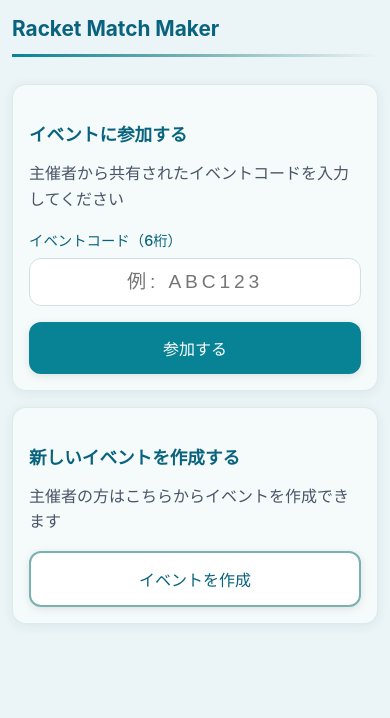
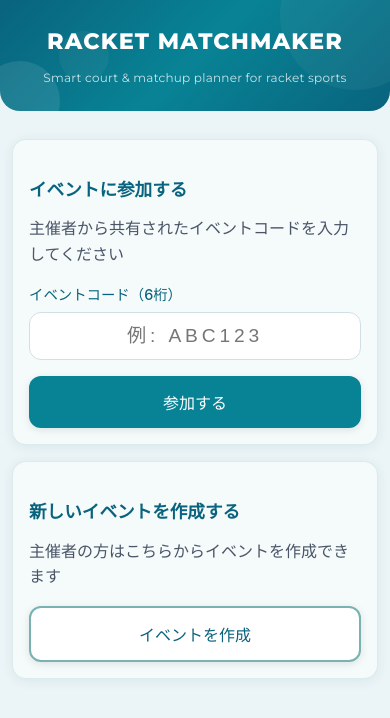
Before and after one commit to AtsukoKonno/racket-match-maker, a React (Vite) app in the folder frontend/: page / in a window 390 px wide. Shown: the top 718 px of the page. Built offline with nearby package versions, Linux system fonts and the light colour scheme; no server answers.

Commit message:
Add header banner with teal gradient and Montserrat font

```diff
--- a/frontend/index.html
+++ b/frontend/index.html
@@ -3,7 +3,10 @@
   <head>
     <meta charset="UTF-8" />
     <meta name="viewport" content="width=device-width, initial-scale=1.0" />
-    <title>ラケットスポーツ マッチメイカー</title>
+    <title>Racket Matchmaker</title>
+    <link rel="preconnect" href="https://fonts.googleapis.com">
+    <link rel="preconnect" href="https://fonts.gstatic.com" crossorigin>
+    <link href="https://fonts.googleapis.com/css2?family=Montserrat:wght@400;600;800&display=swap" rel="stylesheet">
   </head>
   <body>
     <div id="root"></div>
--- /dev/null
+++ b/frontend/src/components/Header.tsx
@@ -0,0 +1,14 @@
+export default function Header() {
+  return (
+    <header className="app-header">
+      <div className="header-content">
+        <h1 className="header-title">RACKET MATCHMAKER</h1>
+        <p className="header-subtitle">Smart court & matchup planner for racket sports</p>
+      </div>
+      {/* 抽象的な装飾シェイプ */}
+      <div className="header-shape header-shape-1"></div>
+      <div className="header-shape header-shape-2"></div>
+      <div className="header-shape header-shape-3"></div>
+    </header>
+  );
+}
--- a/frontend/src/pages/Home.tsx
+++ b/frontend/src/pages/Home.tsx
@@ -2,6 +2,7 @@ import { useState } from 'react';
 import { useNavigate } from 'react-router-dom';
 import { EventSummary } from '../types';
 import { API_BASE_URL } from '../config';
+import Header from '../components/Header';
 
 export default function Home() {
   const navigate = useNavigate();
@@ -40,8 +41,9 @@ export default function Home() {
   };
 
   return (
-    <div className="container">
-      <h1>Racket Match Maker</h1>
+    <>
+      <Header />
+      <div className="container">
 
       <div className="card">
         <h2>イベントに参加する</h2>
@@ -87,6 +89,7 @@ export default function Home() {
           イベントを作成
         </button>
       </div>
-    </div>
+      </div>
+    </>
   );
 }
--- a/frontend/src/styles.css
+++ b/frontend/src/styles.css
@@ -623,3 +623,111 @@ a:hover {
     max-width: 100%;
   }
 }
+
+
+/* ===== App Header Banner ===== */
+.app-header {
+  background: linear-gradient(135deg, #09637E 0%, #088395 50%, #09637E 100%);
+  padding: 32px 20px;
+  text-align: center;
+  position: relative;
+  overflow: hidden;
+  margin-bottom: 24px;
+  border-radius: 0 0 24px 24px;
+}
+
+.header-content {
+  position: relative;
+  z-index: 2;
+}
+
+.header-title {
+  font-family: 'Montserrat', 'Poppins', -apple-system, BlinkMacSystemFont, sans-serif;
+  font-size: 1.8rem;
+  font-weight: 800;
+  letter-spacing: 0.08em;
+  color: #FFFFFF;
+  margin: 0 0 8px 0;
+  text-transform: uppercase;
+  padding: 0;
+  border: none;
+  background: none;
+}
+
+.header-subtitle {
+  font-family: 'Montserrat', 'Poppins', -apple-system, BlinkMacSystemFont, sans-serif;
+  font-size: 0.85rem;
+  font-weight: 400;
+  color: rgba(235, 244, 246, 0.85);
+  margin: 0;
+  letter-spacing: 0.02em;
+}
+
+/* 抽象的な装飾シェイプ */
+.header-shape {
+  position: absolute;
+  border-radius: 50%;
+  opacity: 0.1;
+}
+
+.header-shape-1 {
+  width: 200px;
+  height: 200px;
+  background: #7AB2B2;
+  top: -80px;
+  right: -60px;
+}
+
+.header-shape-2 {
+  width: 120px;
+  height: 120px;
+  background: #EBF4F6;
+  bottom: -40px;
+  left: -30px;
+}
+
+.header-shape-3 {
+  width: 80px;
+  height: 80px;
+  background: #7AB2B2;
+  top: 50%;
+  left: 15%;
+  transform: translateY(-50%);
+}
+
+/* モバイル対応 */
+@media (max-width: 600px) {
+  .app-header {
+    padding: 24px 16px;
+    margin-bottom: 16px;
+    border-radius: 0 0 20px 20px;
+  }
+
+  .header-title {
+    font-size: 1.4rem;
+    letter-spacing: 0.05em;
+  }
+
+  .header-subtitle {
+    font-size: 0.75rem;
+  }
+
+  .header-shape-1 {
+    width: 150px;
+    height: 150px;
+    top: -60px;
+    right: -40px;
+  }
+
+  .header-shape-2 {
+    width: 80px;
+    height: 80px;
+    bottom: -30px;
+    left: -20px;
+  }
+
+  .header-shape-3 {
+    width: 50px;
+    height: 50px;
+  }
+}
```
